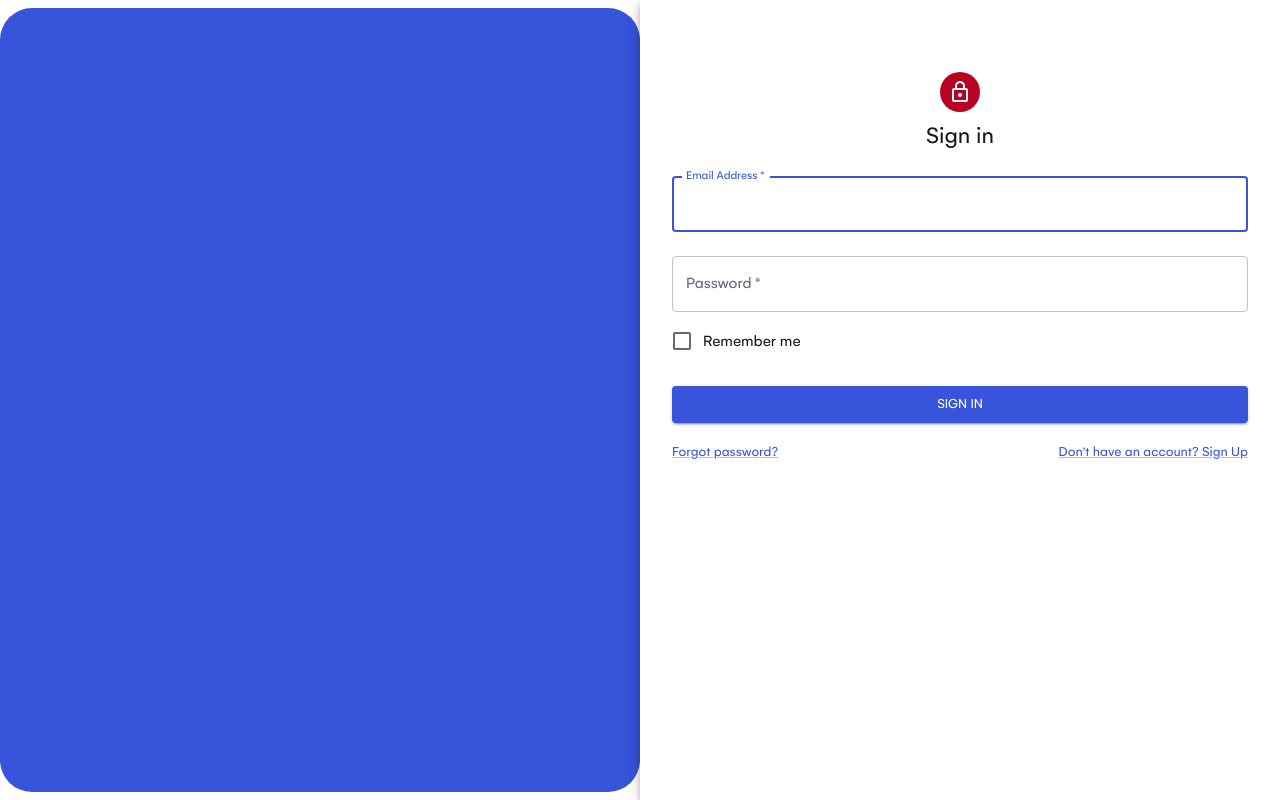
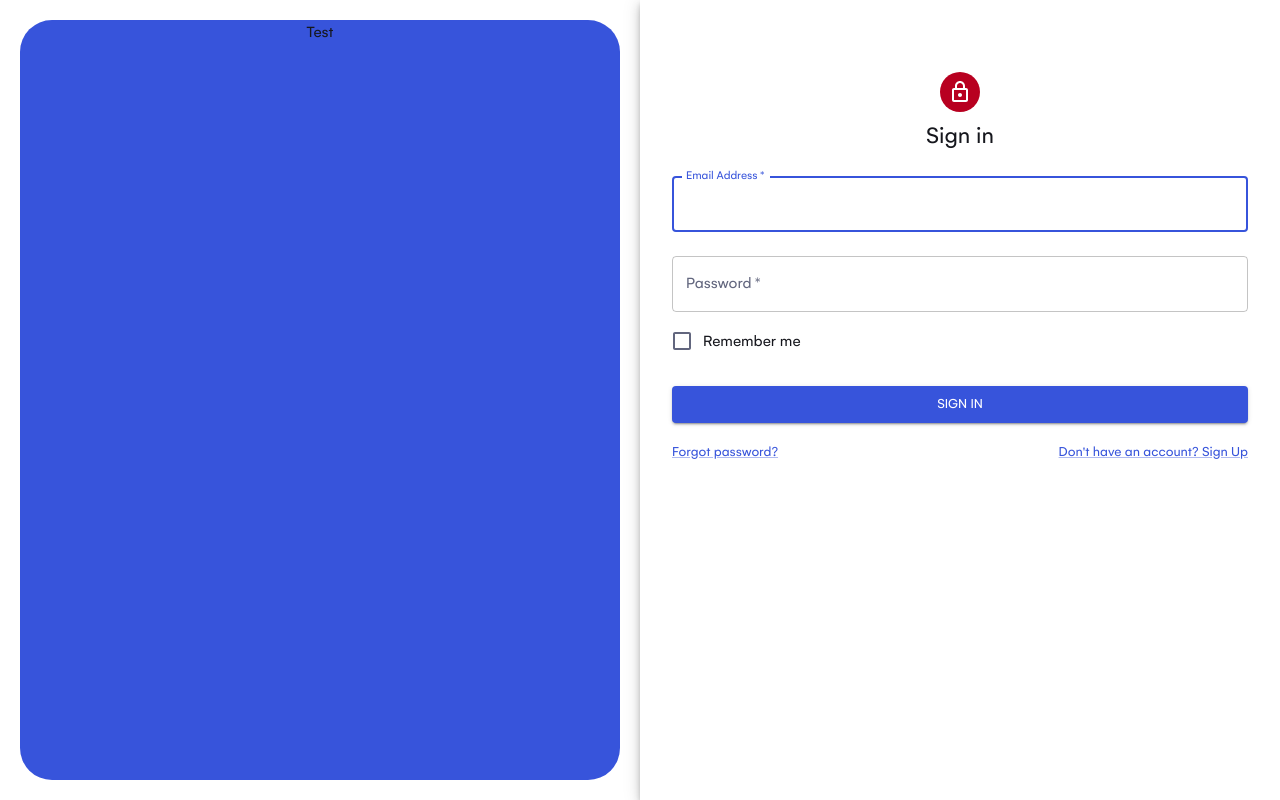
Before and after one commit to SkillBrainFrontend/Semicolon-Task-Manager-Andromeda, a React (Create React App) app: page /login in a window 1280 px wide. Built offline with nearby package versions, Linux system fonts and the light colour scheme.

Commit message:
updated layout 2.3

```diff
--- a/src/pages/Login.jsx
+++ b/src/pages/Login.jsx
@@ -27,17 +27,22 @@ function LoginPage() {
 				sx={{
 					display: "flex",
 					justifyContent: "center",
-					alignItems: "center",
+					alignItems: "stretch",
+					padding: "20px",
 				}}
 			>
 				<Box
 					sx={{
 						flex: 1,
-						height: "98%",
 						backgroundColor: "#3754DB",
 						borderRadius: "32px",
+						display: "flex",
+						justifyContent: "center",
+						alingItems: "stretch",
 					}}
-				/>
+				>
+					<Typography>Test</Typography>
+				</Box>
 			</Grid>
 			<Grid item xs={12} sm={8} md={6} component={Paper} elevation={6} square>
 				<Box
```
